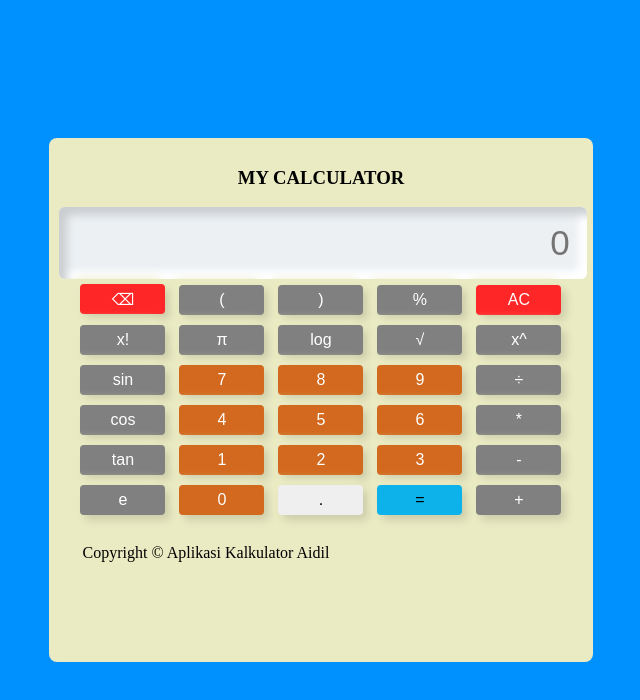
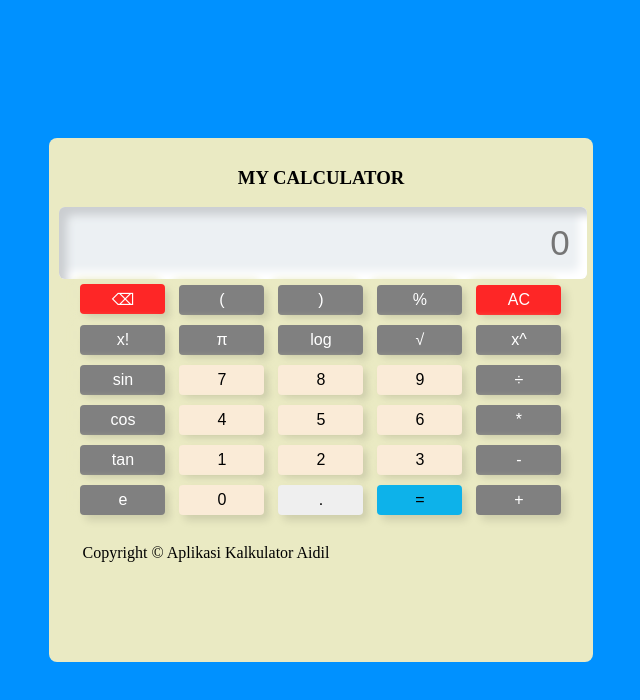
Before and after one commit to Aidilakbar10/kalkulator, a plain HTML site: page index.html in a window 1280 px wide. Shown: the whole page, without its empty margins (319-959 px from the left). Drawn offline with Linux system fonts and the light colour scheme.

Commit message:
Add files via upload

```diff
--- a/style.css
+++ b/style.css
@@ -109,8 +109,8 @@ body{
 
 #a
 {
-    background: #d2691e;
-    color: #fff;
+    background: #FAEBD7;
+    color: #000000;
 }
 
 #a:hover
@@ -120,8 +120,8 @@ body{
 }
 #b
 {
-    background: #d2691e;
-    color: #fff;
+    background: #FAEBD7;
+    color: #000000;
 }
 
 #b:hover
@@ -131,8 +131,8 @@ body{
 }
 #c
 {
-    background: #d2691e;
-    color: #fff;
+    background: #FAEBD7;
+    color: #000000;
 }
 
 #c:hover
@@ -142,8 +142,8 @@ body{
 }
 #d
 {
-    background: #d2691e;
-    color: #fff;
+    background: #FAEBD7;
+    color: #000000;
 }
 
 #d:hover
@@ -153,8 +153,8 @@ body{
 }
 #e
 {
-    background: #d2691e;
-    color: #fff;
+    background: #FAEBD7;
+    color: #000000;
 }
 
 #e:hover
@@ -164,8 +164,8 @@ body{
 }
 #f
 {
-    background: #d2691e;
-    color: #fff;
+    background: #FAEBD7;
+    color: #000000;
 }
 
 #f:hover
@@ -175,8 +175,8 @@ body{
 }
 #g
 {
-    background: #d2691e;
-    color: #fff;
+    background: #FAEBD7;
+    color: #000000;
 }
 
 #g:hover
@@ -186,8 +186,8 @@ body{
 }
 #h
 {
-    background: #d2691e;
-    color: #fff;
+    background: #FAEBD7;
+    color: #000000;
 }
 
 #h:hover
@@ -197,8 +197,8 @@ body{
 }
 #i
 {
-    background: #d2691e;
-    color: #fff;
+    background: #FAEBD7;
+    color: #000000;
 }
 
 #i:hover
@@ -209,8 +209,8 @@ body{
 
 #j
 {
-    background: #d2691e;
-    color: #fff;
+    background: #FAEBD7;
+    color: #000000;
 }
 
 #j:hover
```
